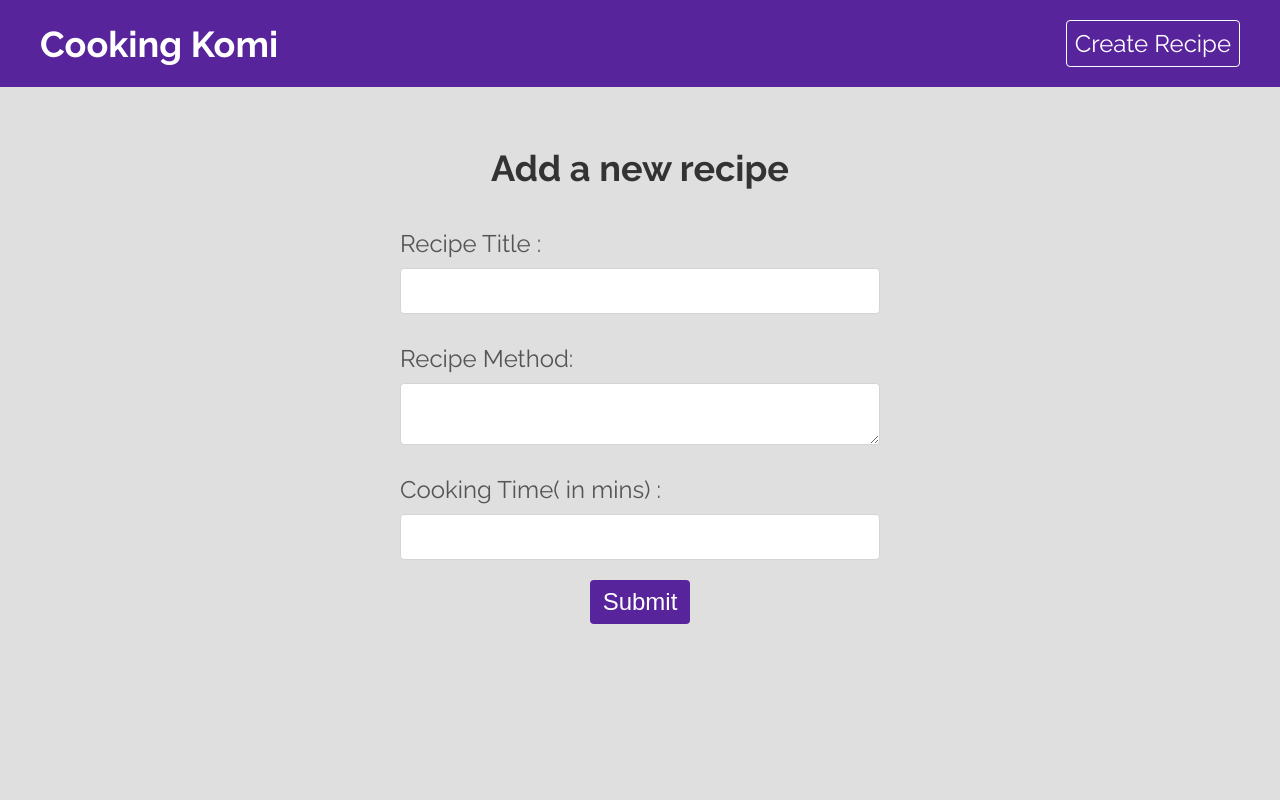
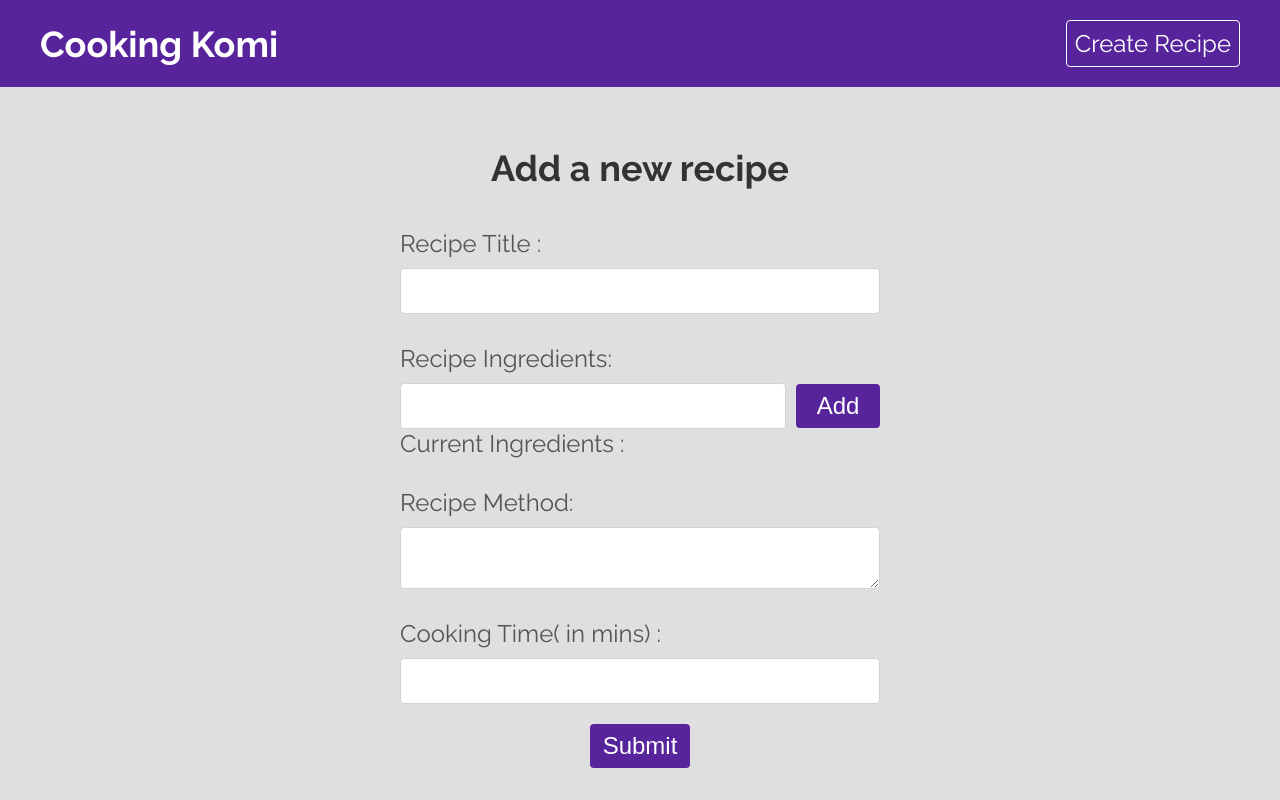
Before and after one commit to rkumayan/Recipe_Directory, a React (Create React App) app: page /create in a window 1280 px wide. Built offline with nearby package versions, Linux system fonts and the light colour scheme.

Commit message:
added functionality to add multiple ingredients in create page

```diff
--- a/src/pages/create/Create.css
+++ b/src/pages/create/Create.css
@@ -36,3 +36,10 @@ input, textarea{
     text-decoration: none;
     margin: 20px auto;
 }
+.ingredients{
+    display : flex;
+    align-items: center;
+}
+.ingredients button{
+    margin: 0 0 0 10px;
+}
--- a/src/pages/create/Create.js
+++ b/src/pages/create/Create.js
@@ -1,14 +1,25 @@
 import './Create.css'
-import {useState} from 'react';
+import {useRef, useState} from 'react';
 
 const Create = () => {
     const [title, setTitle] = useState('');
     const [method, setMethod] = useState('');
     const [cookingTime, setCookingTime] = useState('');
+    const [ingredients, setIngredients] = useState([]);
+    const [newIngredient, setNewIngredient] = useState('');
+    const ingredientInput = useRef(null);
     const handleSubmit = (e) =>{
         e.preventDefault();
-        console.log( title , method , cookingTime);
-
+        console.log( title , method , cookingTime, ingredients);
+    }
+    const handleAdd = (e) =>{
+        e.preventDefault();
+        const ing = newIngredient.trim();
+        if( ing && !ingredients.includes(ing)){
+            setIngredients( prev => [...prev, ing]);
+        }
+        setNewIngredient('');
+        ingredientInput.current.focus();
     }
     return (
         <div className='create'>
@@ -22,7 +33,23 @@ const Create = () => {
                     required
                      />
                 </label>
-
+                {/* Recipe Ingredients */}
+                <label >
+                    <span>Recipe Ingredients: </span>
+                    <div className="ingredients">
+                        <input type="text"
+                            value = {newIngredient}
+                            onChange={ (e) => setNewIngredient(e.target.value)}
+                            ref = {ingredientInput}
+                        />
+                        <button className="btn" onClick={ handleAdd}>Add</button>
+                    </div>
+                </label>
+                <span> Current Ingredients : </span>
+                { ingredients.map( ing => (
+                    <em className="ing" key = {ing}> {ing}, </em>
+                    ))
+                }
                 <label >
                     <span>Recipe Method:</span>
                     <textarea
```
